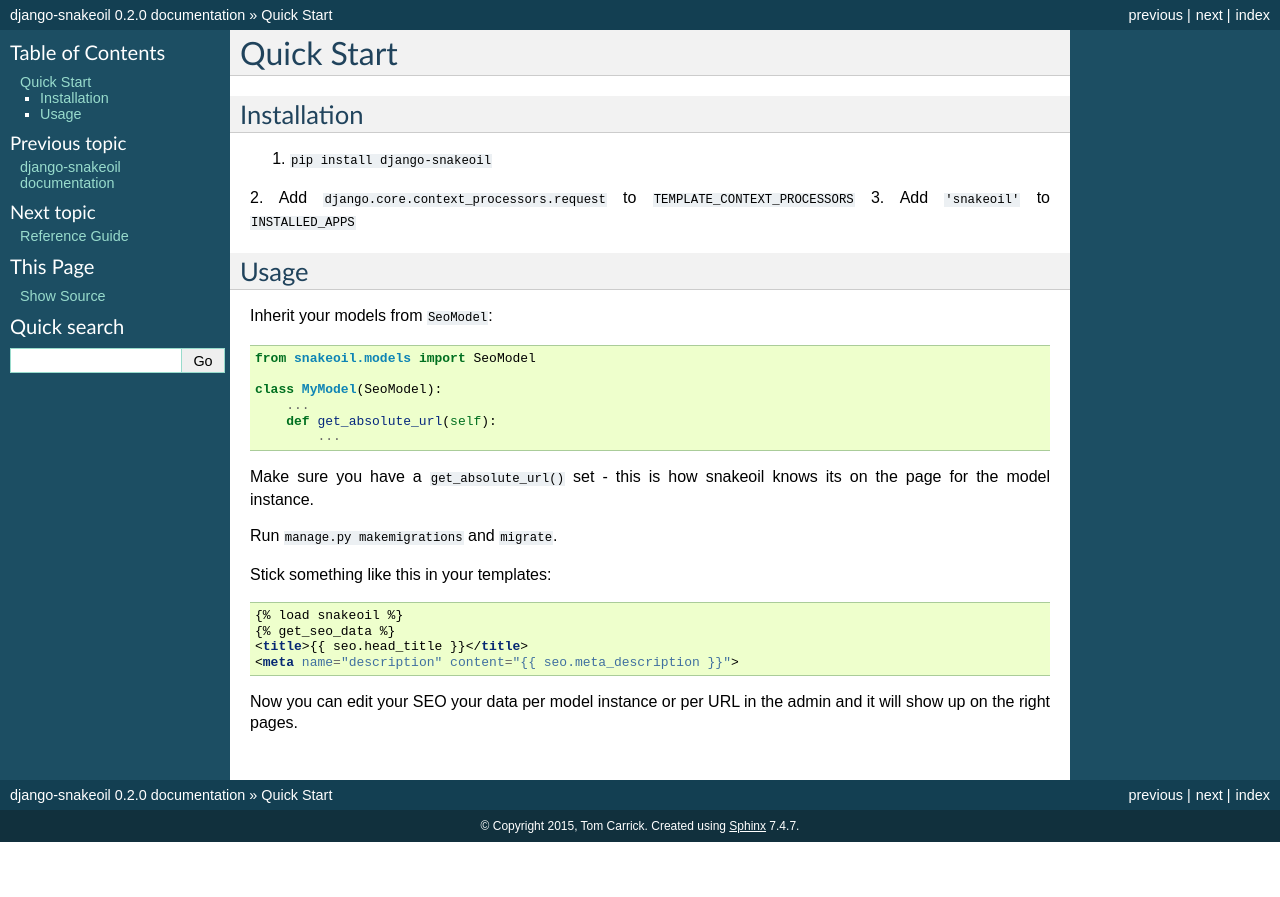
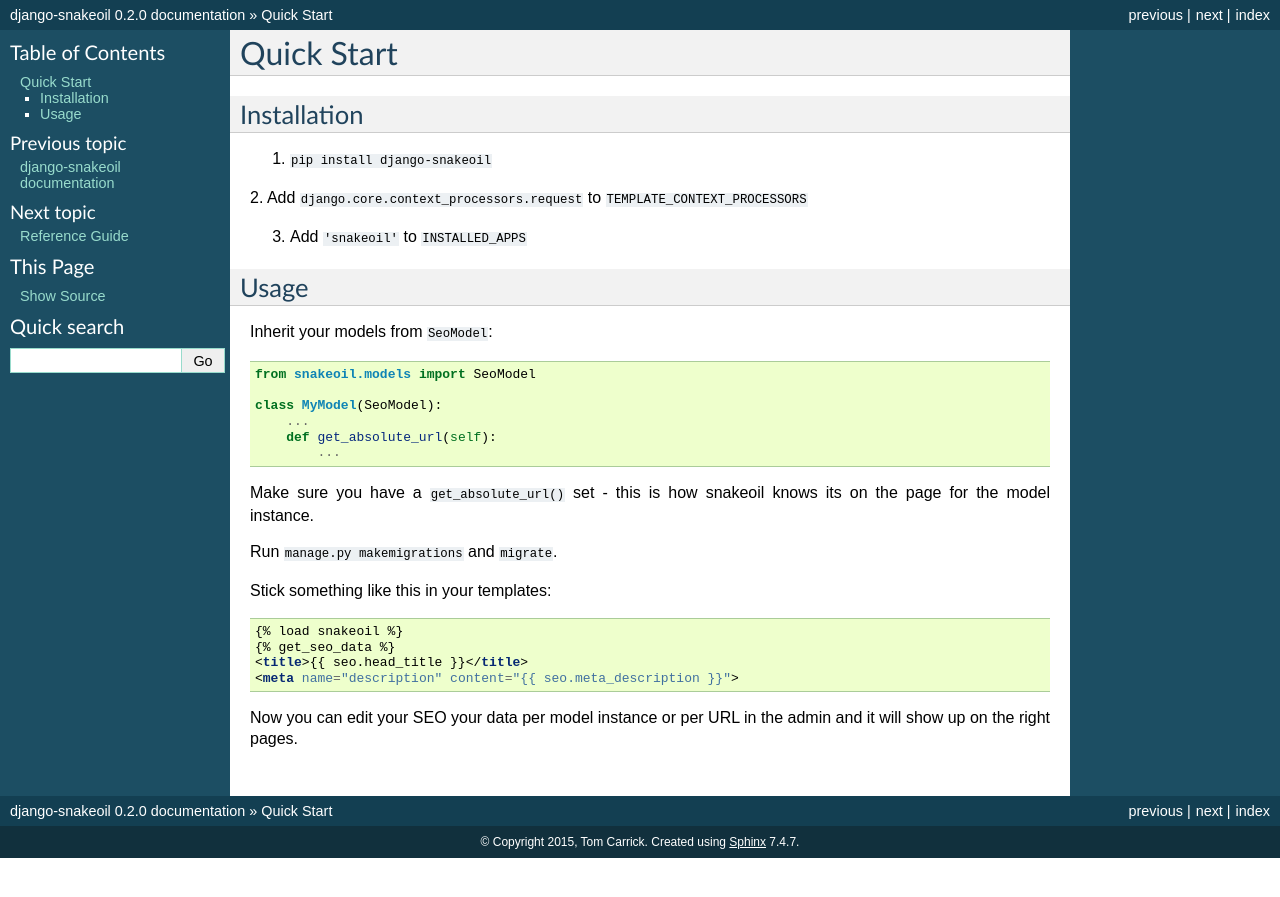
Before and after one commit to knyghty/django-snakeoil, a Sphinx documentation site: the page built from docs/quickstart.rst, in a window 1280 px wide. Shown: the top 897 px of the page. Built offline with Sphinx 7.4.7, drawn with Linux system fonts in a browser that asks for light colours.

Commit message:
More docs fixes

```diff
--- a/docs/quickstart.rst
+++ b/docs/quickstart.rst
@@ -10,6 +10,7 @@
 1. ``pip install django-snakeoil``
 2. Add ``django.core.context_processors.request`` to
 ``TEMPLATE_CONTEXT_PROCESSORS``
+
 3. Add ``'snakeoil'`` to ``INSTALLED_APPS``
 
 
--- a/docs/reference.rst
+++ b/docs/reference.rst
@@ -8,7 +8,7 @@
 ************
 
 1. ``pip install django-snakeoil``
-2. Add request to your context processors::
+2. Add request to your context processors:
   .. code-block:: python
     from django.conf.global_settings import TEMPLATE_CONTEXT_PROCESSORS as TCP
     TEMPLATE_CONTEXT_PROCESSORS = TCP +
```
